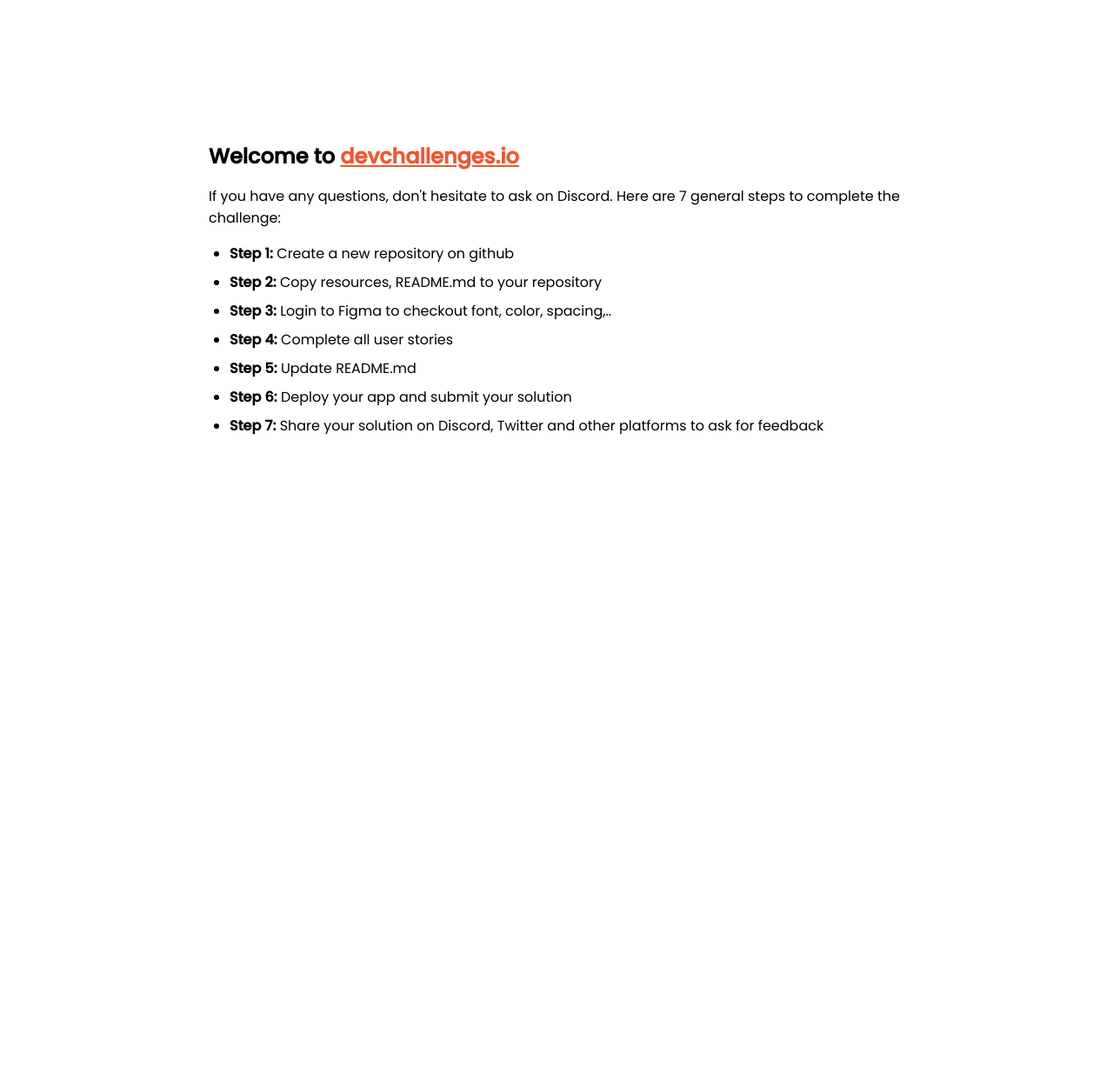
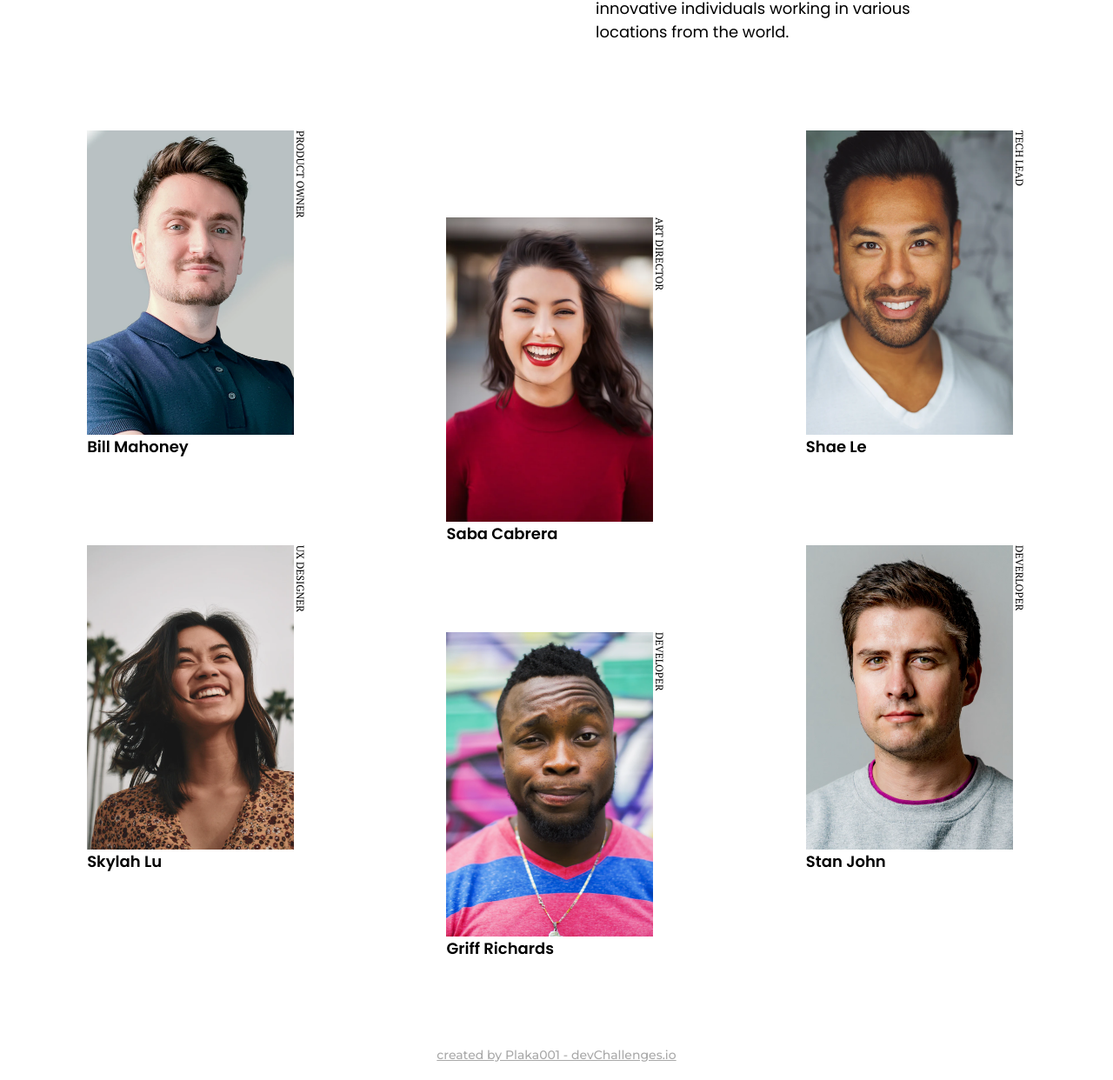
Before and after one commit to plaka001/PageTeam, a plain HTML site: page index.html in a window 1280 px wide. Shown: the part 78-1320 px from the top of the page at 87% size. Before the commit the page ends 800 px from the top, so only its background shows below. Drawn offline with Linux system fonts and the light colour scheme.

Commit message:
se termina el reto

```diff
--- a/index.html
+++ b/index.html
@@ -1,95 +1,80 @@
 <!DOCTYPE html>
 <html lang="en">
   <head>
-    <meta charset="utf-8" />
-    <meta
-      name="viewport"
-      content="width=device-width, initial-scale=1,
-  maximum-scale=5"
-    />
-
-    <link rel="icon" href="devchallenges.png" />
-
+    <meta charset="UTF-8" />
+    <meta name="viewport" content="width=device-width, initial-scale=1.0" />
+    <link rel="preconnect" href="https://fonts.googleapis.com" />
+    <link rel="preconnect" href="https://fonts.gstatic.com" crossorigin />
+    <link rel="icon" type="image/png" href="devchallenges.png" />
     <link
-      rel="shortcut icon"
-      type="image/x-icon"
-      href="https://devchallenges.io/"
-    />
-
-    <link
-      href="https://fonts.googleapis.com/css2?family=Poppins:wght@400;500&display=swap"
+      href="https://fonts.googleapis.com/css2?family=Montserrat:ital,wght@0,100;0,200;0,300;0,400;0,500;0,600;0,700;0,800;0,900;1,100;1,200;1,300;1,400;1,500;1,600;1,700;1,800;1,900&family=PT+Serif:ital,wght@0,400;0,700;1,400;1,700&family=Poppins:ital,wght@0,100;0,200;0,300;0,400;0,500;0,600;0,700;0,800;0,900;1,100;1,200;1,300;1,400;1,500;1,600;1,700;1,800;1,900&display=swap"
       rel="stylesheet"
     />
+    <link rel="stylesheet" href="style.css" />
 
-    <title>Devchallenges</title>
-
-    <style>
-      body {
-        font-family: "Poppins", sans-serif;
-      }
-
-      ul {
-        padding-left: 24px;
-      }
-
-      li {
-        margin-bottom: 8px;
-      }
-
-      .welcome {
-        max-width: 800px;
-        margin: 0 auto;
-      }
-
-      .welcome-text {
-        margin-top: 30vh;
-        font-weight: 500;
-      }
-
-      .welcome-text p {
-        font-size: 1rem;
-        font-weight: 400;
-      }
-
-      .welcome-text h1 {
-        font-size: 1.5rem;
-      }
-
-      .welcome-text a {
-        color: #f7542e;
-      }
-    </style>
+    <title>PageTeam</title>
   </head>
   <body>
-    <div class="welcome">
-      <div class="welcome-text">
-        <h1>
-          Welcome to
-          <a href="https://devchallenges.io/" target="_blank"
-            >devchallenges.io</a
-          >
-        </h1>
-
-        <p>
-          If you have any questions, don't hesitate to ask on Discord. Here are
-          7 general steps to complete the challenge:
+    <section class="container-header">
+      <h1 class="container-tittle">The creative crew</h1>
+      <div class="container-header-info">
+        <h2 class="container-header-info-tittle">Who we are</h2>
+        <p class="container-header-info-data">
+          We are team of creatively diverse. driven. innovative individuals
+          working in various locations from the world.
         </p>
       </div>
-
-      <ul>
-        <li><b>Step 1:</b> Create a new repository on github</li>
-        <li><b>Step 2:</b> Copy resources, README.md to your repository</li>
-        <li>
-          <b>Step 3:</b> Login to Figma to checkout font, color, spacing,..
-        </li>
-        <li><b>Step 4:</b> Complete all user stories</li>
-        <li><b>Step 5:</b> Update README.md</li>
-        <li><b>Step 6:</b> Deploy your app and submit your solution</li>
-        <li>
-          <b>Step 7:</b> Share your solution on Discord, Twitter and other
-          platforms to ask for feedback
-        </li>
-      </ul>
-    </div>
+    </section>
+    <section class="container-team">
+      <div class="container-team-line-item">
+        <div class="item-content">
+          <img src="assets/photo1.png" alt="Team photo" />
+          <span>Bill Mahoney</span>
+        </div>
+        <span class="charge">Product owner</span>
+      </div>
+      <div class="container-team-line-item">
+        <div class="item-content">
+          <img src="assets/photo2.png" alt="Team photo" />
+          <span>Saba Cabrera</span>
+        </div>
+        <span class="charge">Art director</span>
+      </div>
+      <div class="container-team-line-item">
+        <div class="item-content">
+          <img src="assets/photo3.png" alt="Team photo" />
+          <span>Shae Le</span>
+        </div>
+        <span class="charge">Tech Lead</span>
+      </div>
+      <div class="container-team-line-item">
+        <div class="item-content">
+          <img src="assets/photo4.png" alt="Team photo" />
+          <span>Skylah Lu</span>
+        </div>
+        <span class="charge">UX Designer</span>
+      </div>
+      <div class="container-team-line-item">
+        <div class="item-content">
+          <img src="assets/photo5.png" alt="Team photo" />
+          <span>Griff Richards</span>
+        </div>
+        <span class="charge">Developer</span>
+      </div>
+      <div class="container-team-line-item">
+        <div class="item-content">
+          <img src="assets/photo6.png" alt="Team photo" />
+          <span>Stan John</span>
+        </div>
+        <span class="charge">DEverloper</span>
+      </div>
+    </section>
+    <footer>
+      <span
+        ><a target="_blank" href="https://github.com/plaka001"
+          >created by Plaka001 - devChallenges.io</a
+        ></span
+      >
+    </footer>
   </body>
 </html>
--- /dev/null
+++ b/style.css
@@ -0,0 +1,203 @@
+* {
+  padding: 0;
+  margin: 0;
+  box-sizing: border-box;
+}
+
+.container-header {
+  display: flex;
+}
+
+.container-tittle {
+  color: #000;
+  font-family: PT Serif;
+  font-style: normal;
+  font-weight: 700;
+  line-height: normal;
+  letter-spacing: -1.62px;
+}
+
+.container-header-info-tittle {
+  color: #000;
+  font-family: Poppins;
+  font-style: normal;
+  font-weight: 600;
+  line-height: normal;
+  text-transform: uppercase;
+}
+
+.container-header-info-data {
+  flex-shrink: 0;
+  color: #000;
+  font-family: Poppins;
+  font-style: normal;
+  font-weight: 400;
+  line-height: normal;
+}
+
+.container-team-line {
+  display: flex;
+}
+
+.item-content span {
+  color: #000;
+  font-family: Poppins;
+  font-style: normal;
+  font-weight: 600;
+  line-height: normal;
+}
+
+.charge {
+  color: #000;
+  font-family: PT Serif;
+  font-style: normal;
+  font-weight: 400;
+  line-height: normal;
+  text-transform: uppercase;
+  writing-mode: vertical-rl;
+  text-align: left;
+}
+
+.container-team-line-item {
+  display: flex;
+}
+
+.item-content {
+  display: flex;
+  flex-direction: column;
+}
+
+.container-team {
+  display: grid;
+}
+
+a {
+  font-family: Montserrat;
+  font-style: normal;
+  font-weight: 500;
+  line-height: normal;
+  color: #a9a9a9;
+}
+
+footer {
+  display: flex;
+  justify-content: center;
+}
+
+@media only screen and (min-width: 770px) {
+  body {
+    padding: 20px;
+  }
+
+  .container-header {
+    width: 100%;
+    justify-content: space-evenly;
+    margin-bottom: 100px;
+  }
+
+  .container-tittle {
+    font-size: 36px;
+  }
+
+  .container-header-info-tittle {
+    font-size: 18px;
+  }
+
+  .container-header-info-data {
+    font-size: 18px;
+    width: 380px;
+  }
+
+  .container-team-line {
+    gap: 200px;
+    justify-content: center;
+    align-items: flex-start;
+  }
+
+  .item-content span {
+    font-size: 18px;
+  }
+
+  .charge {
+    font-size: 12px;
+  }
+
+  .container-team-line-item {
+    display: flex;
+  }
+
+  .item-content {
+    display: flex;
+    flex-direction: column;
+  }
+
+  img {
+    width: 238px;
+    height: 350px;
+    flex-shrink: 0;
+  }
+
+  .container-team {
+    grid-template-columns: repeat(3, 1fr);
+    grid-template-rows: repeat(2, 1fr);
+    justify-items: center;
+    margin-bottom: 100px;
+  }
+
+  .container-team-line-item:nth-child(2),
+  .container-team-line-item:nth-child(2n + 5) {
+    margin-top: 100px;
+  }
+
+  a {
+    font-size: 14px;
+  }
+
+  footer {
+    display: flex;
+    justify-content: center;
+  }
+}
+
+@media only screen and (max-width: 767px) {
+  body {
+    padding: 50px 3px 10px 3px;
+  }
+
+  .container-team {
+    grid-template-columns: repeat(2, 1fr);
+    grid-column-gap: 25px;
+    grid-row-gap: 0;
+    margin-bottom: 30px;
+  }
+
+  .container-team-line-item:nth-child(2n) {
+    margin-top: 100px;
+  }
+
+  .container-header {
+    flex-direction: column;
+    margin-bottom: 100px;
+    gap: 25px;
+  }
+
+  .container-tittle {
+    font-size: 36px;
+    letter-spacing: -1.62px;
+  }
+
+  .container-team-line {
+    gap: 200px;
+  }
+
+  img {
+    width: 160px;
+    height: 261.401px;
+    flex-shrink: 0;
+  }
+
+  footer {
+    font-size: 14px;
+    font-weight: 500;
+  }
+}
```
Also changed, not shown: devchallenges.png (added), 1 other file.
